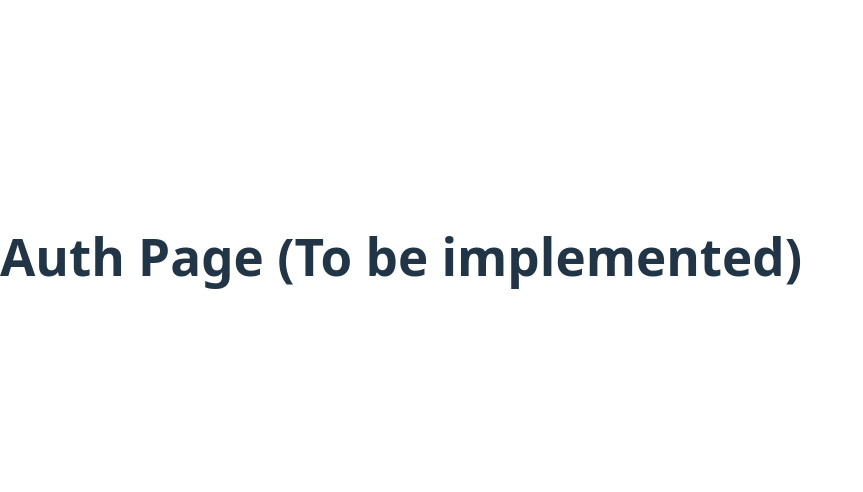
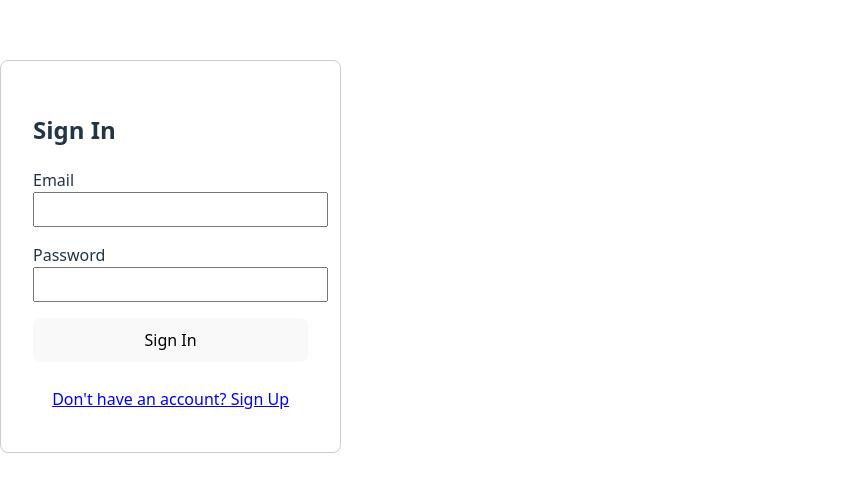
Before and after one commit to shugosaitorestore/supabase-saas-user-lifecycle-demo, a React (Vite) app: page /auth in a window 1280 px wide. Shown: the part 144-636 px from the top of the page, without its empty margins (0-863 px from the left). Built offline with nearby package versions, Linux system fonts and the light colour scheme; no server answers.

Commit message:
feat(ui): implement auth pages and dashboard with create-org rpc

```diff
--- /dev/null
+++ b/src/pages/AuthPage.tsx
@@ -0,0 +1,91 @@
+import { useState } from 'react'
+import { Navigate } from 'react-router-dom'
+import { useAuth } from '../auth/AuthProvider'
+import { supabase } from '../lib/supabaseClient'
+
+export default function AuthPage() {
+  const { user } = useAuth()
+  const [isSignUp, setIsSignUp] = useState(false)
+  const [email, setEmail] = useState('')
+  const [password, setPassword] = useState('')
+  const [loading, setLoading] = useState(false)
+  const [error, setError] = useState<string | null>(null)
+
+  // すでにログイン済みならダッシュボードへ
+  if (user) return <Navigate to="/" replace />
+
+  const handleAuth = async (e: React.FormEvent) => {
+    e.preventDefault()
+    setLoading(true)
+    setError(null)
+
+    try {
+      if (isSignUp) {
+        // Sign Up
+        const { error } = await supabase.auth.signUp({
+          email,
+          password,
+          options: {
+            data: { full_name: email.split('@')[0] }, // 仮の名前
+          },
+        })
+        if (error) throw error
+      } else {
+        // Sign In
+        const { error } = await supabase.auth.signInWithPassword({
+          email,
+          password,
+        })
+        if (error) throw error
+      }
+    } catch (err: any) {
+      setError(err.message)
+    } finally {
+      setLoading(false)
+    }
+  }
+
+  return (
+    <div style={{ maxWidth: '400px', margin: '4rem auto', padding: '2rem', border: '1px solid #ccc', borderRadius: '8px' }}>
+      <h2>{isSignUp ? 'Create an Account' : 'Sign In'}</h2>
+
+      {error && <div style={{ color: 'red', marginBottom: '1rem' }}>{error}</div>}
+
+      <form onSubmit={handleAuth} style={{ display: 'flex', flexDirection: 'column', gap: '1rem' }}>
+        <div>
+          <label>Email</label>
+          <input
+            type="email"
+            required
+            value={email}
+            onChange={(e) => setEmail(e.target.value)}
+            style={{ width: '100%', padding: '8px' }}
+          />
+        </div>
+        <div>
+          <label>Password</label>
+          <input
+            type="password"
+            required
+            minLength={6}
+            value={password}
+            onChange={(e) => setPassword(e.target.value)}
+            style={{ width: '100%', padding: '8px' }}
+          />
+        </div>
+        <button type="submit" disabled={loading} style={{ padding: '10px', cursor: 'pointer' }}>
+          {loading ? 'Processing...' : isSignUp ? 'Sign Up' : 'Sign In'}
+        </button>
+      </form>
+
+      <div style={{ marginTop: '1rem', textAlign: 'center' }}>
+        <button
+          onClick={() => setIsSignUp(!isSignUp)}
+          style={{ background: 'none', border: 'none', color: 'blue', cursor: 'pointer', textDecoration: 'underline' }}
+        >
+          {isSignUp ? 'Already have an account? Sign In' : "Don't have an account? Sign Up"}
+        </button>
+      </div>
+    </div>
+  )
+}
--- /dev/null
+++ b/src/pages/DashboardPage.tsx
@@ -0,0 +1,112 @@
+import { useEffect, useState } from 'react'
+import { Link } from 'react-router-dom'
+import { useAuth } from '../auth/AuthProvider'
+import { supabase } from '../lib/supabaseClient'
+
+type OrgData = {
+  org_id: string
+  role: string
+  organization: {
+    id: string
+    name: string
+  }
+}
+
+export default function DashboardPage() {
+  const { signOut, user } = useAuth()
+  const [orgs, setOrgs] = useState<OrgData[]>([])
+  const [newOrgName, setNewOrgName] = useState('')
+  const [loading, setLoading] = useState(true)
+
+  const fetchOrgs = async () => {
+    setLoading(true)
+    // RLSのおかげで、user_id = auth.uid() のフィルタは不要だが、明示しても良い
+    // ネストされたリソース (organizations) を取得する記法
+    const { data, error } = await supabase
+      .from('memberships')
+      .select('org_id, role, organization:organizations(id, name)')
+      .eq('status', 'active')
+
+    if (error) {
+      console.error('Error fetching orgs:', error)
+    } else {
+      // 型アサーション: SupabaseのJoinクエリ結果は型推論が難しいため
+      setOrgs(data as unknown as OrgData[])
+    }
+    setLoading(false)
+  }
+
+  useEffect(() => {
+    fetchOrgs()
+  }, [])
+
+  const handleCreateOrg = async (e: React.FormEvent) => {
+    e.preventDefault()
+    if (!newOrgName.trim()) return
+
+    // RPC呼び出し: トランザクションで組織作成 + Owner権限付与
+    const { error } = await supabase.rpc('create_organization', {
+      org_name: newOrgName
+    }as any)
+
+    if (error) {
+      alert(`Error: ${error.message}`)
+    } else {
+      setNewOrgName('')
+      fetchOrgs() // リスト更新
+    }
+  }
+
+  return (
+    <div style={{ maxWidth: '800px', margin: '2rem auto', padding: '0 1rem' }}>
+      <header style={{ display: 'flex', justifyContent: 'space-between', alignItems: 'center', marginBottom: '2rem' }}>
+        <h1>Dashboard</h1>
+        <div style={{ display: 'flex', gap: '1rem', alignItems: 'center' }}>
+          <span>{user?.email}</span>
+          <button onClick={() => signOut()} style={{ padding: '4px 8px' }}>Sign Out</button>
+        </div>
+      </header>
+
+      {/* 組織作成フォーム */}
+      <section style={{ marginBottom: '2rem', padding: '1.5rem', background: '#f5f5f5', borderRadius: '8px' }}>
+        <h3>Create New Organization</h3>
+        <form onSubmit={handleCreateOrg} style={{ display: 'flex', gap: '0.5rem' }}>
+          <input
+            type="text"
+            placeholder="Organization Name (e.g. Acme Corp)"
+            value={newOrgName}
+            onChange={(e) => setNewOrgName(e.target.value)}
+            style={{ flex: 1, padding: '8px' }}
+          />
+          <button type="submit" disabled={!newOrgName}>Create (RPC)</button>
+        </form>
+      </section>
+
+      {/* 組織一覧 */}
+      <section>
+        <h3>Your Organizations</h3>
+        {loading ? (
+          <p>Loading...</p>
+        ) : orgs.length === 0 ? (
+          <p>You don't belong to any organization yet.</p>
+        ) : (
+          <ul style={{ listStyle: 'none', padding: 0 }}>
+            {orgs.map((item) => (
+              <li key={item.org_id} style={{ border: '1px solid #ddd', padding: '1rem', marginBottom: '0.5rem', borderRadius: '4px', display: 'flex', justifyContent: 'space-between', alignItems: 'center' }}>
+                <div>
+                  <strong>{item.organization.name}</strong>
+                  <span style={{ marginLeft: '10px', fontSize: '0.8em', color: '#666', background: '#eee', padding: '2px 6px', borderRadius: '4px' }}>
+                    {item.role}
+                  </span>
+                </div>
+                <Link to={`/orgs/${item.org_id}`} style={{ textDecoration: 'none', color: 'blue', fontWeight: 'bold' }}>
+                  Manage &rarr;
+                </Link>
+              </li>
+            ))}
+          </ul>
+        )}
+      </section>
+    </div>
+  )
+}
```
Also changed, not shown: src/App.tsx (+7 -5 lines).
